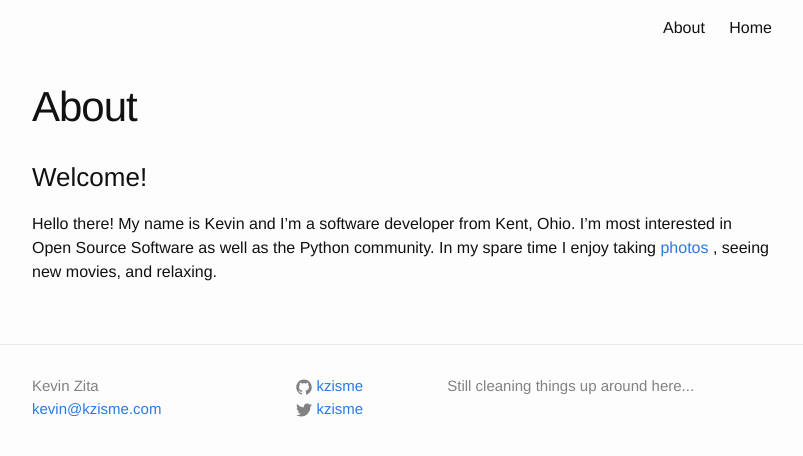
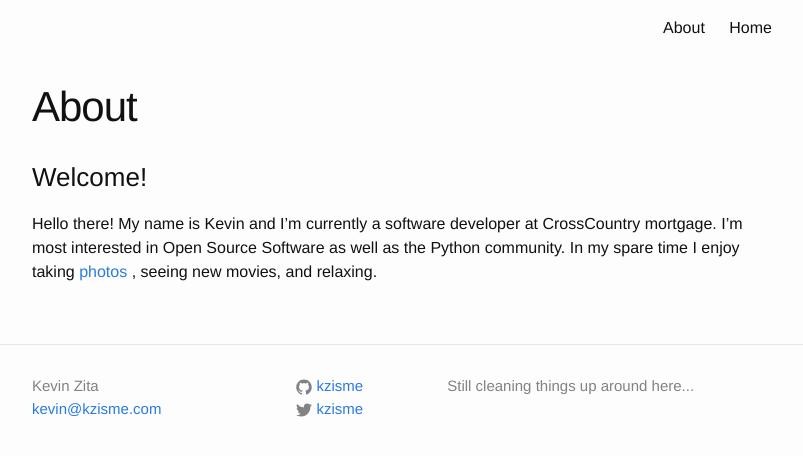
Before and after one commit to kzisme/site, a Jekyll site: the page built from about.md, in a window 1280 px wide. Shown: the top 456 px of the page, without its empty margins (238-1041 px from the left). Built offline with Jekyll 4.4.1, drawn with Linux system fonts in a browser that asks for light colours.

Commit message:
Added workplace

```diff
--- a/about.md
+++ b/about.md
@@ -4,7 +4,7 @@ title: About
 permalink: /about/
 ---
 ### Welcome!
-Hello there!  My name is Kevin and I'm a software developer from Kent, Ohio.
-I'm most interested in Open Source Software as well as the Python community.
+Hello there!  My name is Kevin and I'm currently a software developer at CrossCountry
+mortgage.  I'm most interested in Open Source Software as well as the Python community.
 In my spare time I enjoy taking [photos](http://www.flickr.com/photos/132209173@N08/)
  , seeing new movies, and relaxing.
```
